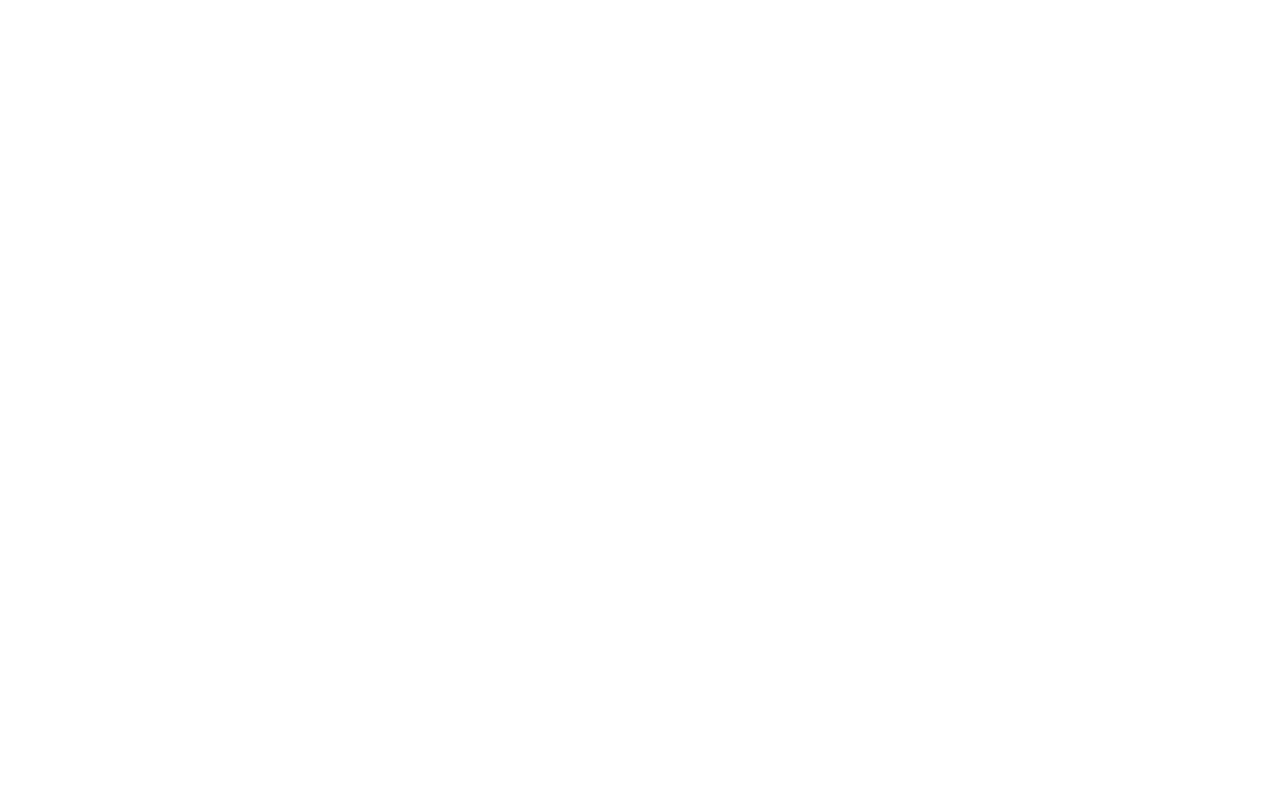
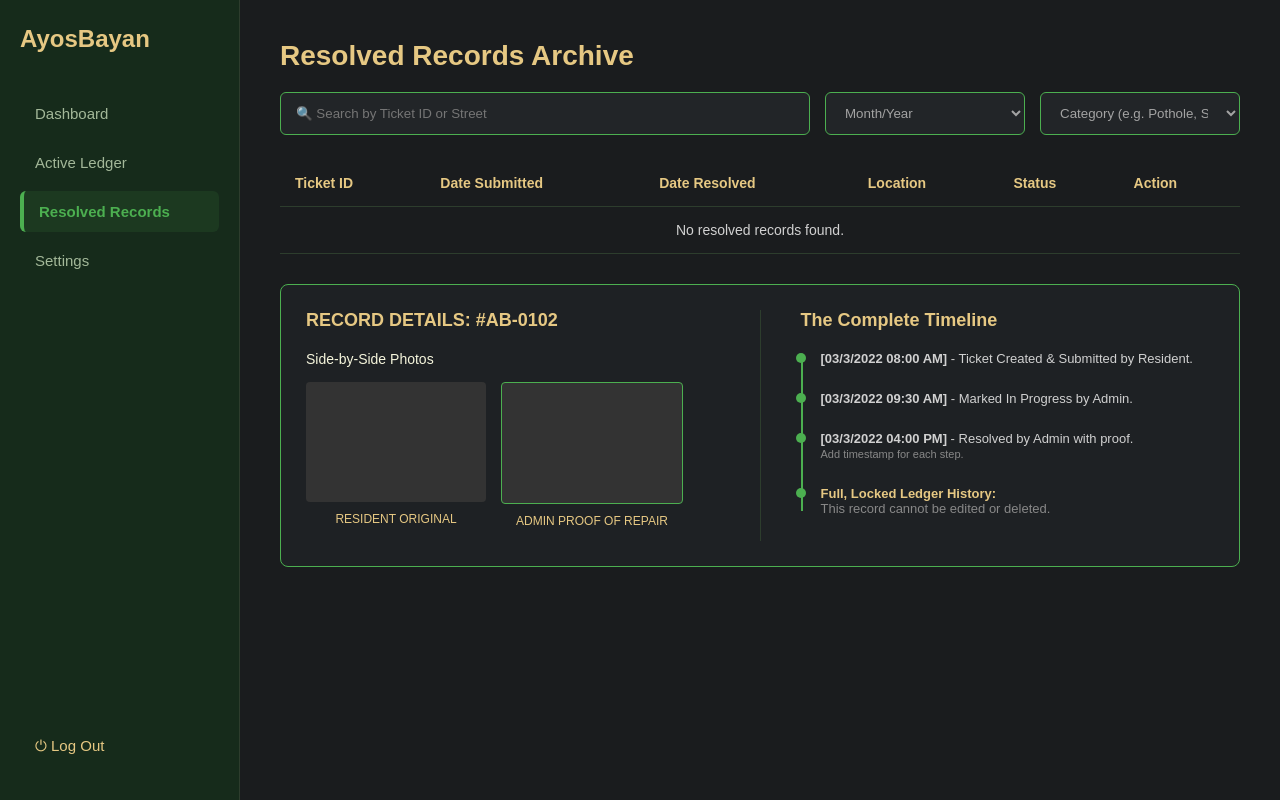
Before and after one commit to lluviaaaa/AyosBayan, a Flask app: page /admin/resolved in a window 1280 px wide. Before the commit the page is empty. Run offline with Flask 3, Linux system fonts and the light colour scheme; data that the repository does not hold is empty; some libraries are stand-ins or nearby versions.

Commit message:
added the resolved reports tab

```diff
--- a/templates/admin_resolved.html
+++ b/templates/admin_resolved.html
@@ -0,0 +1,341 @@
+<!DOCTYPE html>
+<html lang="en">
+<head>
+    <meta charset="UTF-8">
+    <meta name="viewport" content="width=device-width, initial-scale=1.0">
+    <title>AyosBayan - Resolved Records</title>
+    <style>
+        /* --- GLOBAL STYLES --- */
+        body {
+            background-color: #1a1c1e;
+            color: #f5f5dc;
+            font-family: Arial, sans-serif;
+            margin: 0;
+            display: flex;
+            height: 100vh;
+            overflow: hidden;
+        }
+
+        /* --- SIDEBAR NAV --- */
+        .sidebar {
+            width: 240px;
+            background-color: #162b1b;
+            padding: 25px 20px;
+            display: flex;
+            flex-direction: column;
+            box-sizing: border-box;
+            border-right: 1px solid #2d3d2d;
+        }
+
+        .sidebar-brand {
+            font-size: 24px;
+            font-weight: bold;
+            color: #e6c883; /* Gold title */
+            margin-bottom: 40px;
+        }
+
+        .nav-link {
+            color: #a3b899;
+            text-decoration: none;
+            padding: 12px 15px;
+            margin-bottom: 8px;
+            border-radius: 6px;
+            font-size: 15px;
+            display: block;
+            transition: 0.3s;
+        }
+
+        .nav-link:hover {
+            background-color: rgba(255, 255, 255, 0.05);
+        }
+
+        .nav-link.active {
+            color: #4CAF50;
+            font-weight: bold;
+            border-left: 4px solid #4CAF50;
+            background-color: rgba(76, 175, 80, 0.1);
+        }
+
+        .logout-btn {
+            margin-top: auto;
+            color: #e6c883;
+            display: flex;
+            align-items: center;
+            gap: 10px;
+        }
+
+        /* --- MAIN CONTENT --- */
+        .main-content {
+            flex-grow: 1;
+            padding: 40px;
+            background-color: #1a1c1e;
+            overflow-y: auto;
+            box-sizing: border-box;
+            animation: fadeInUp 0.5s ease-out;
+        }
+
+        h1 {
+            color: #e6c883; /* Gold Header */
+            margin-top: 0;
+            font-size: 28px;
+            margin-bottom: 20px;
+        }
+
+        /* --- FILTER BAR --- */
+        .filter-bar {
+            display: flex;
+            gap: 15px;
+            margin-bottom: 25px;
+        }
+
+        .filter-input {
+            background-color: #222528;
+            border: 1px solid #4CAF50;
+            color: #f5f5dc;
+            padding: 12px 15px;
+            border-radius: 6px;
+            flex-grow: 1;
+        }
+
+        .filter-select {
+            background-color: #222528;
+            border: 1px solid #4CAF50;
+            color: #a3a3a3;
+            padding: 12px 15px;
+            border-radius: 6px;
+            width: 200px;
+        }
+
+        /* --- TABLE STYLES --- */
+        table {
+            width: 100%;
+            border-collapse: collapse;
+            margin-bottom: 30px;
+        }
+
+        th, td {
+            padding: 15px;
+            text-align: left;
+            border-bottom: 1px solid #2d3d2d;
+        }
+
+        th {
+            color: #e6c883;
+            font-size: 14px;
+            font-weight: bold;
+        }
+
+        td {
+            font-size: 14px;
+            color: #d1d1d1;
+        }
+
+        .status-badge {
+            background-color: #00c853;
+            color: #121212;
+            padding: 5px 10px;
+            border-radius: 4px;
+            font-weight: bold;
+            font-size: 12px;
+            display: inline-block;
+        }
+
+        .btn-view {
+            background-color: transparent;
+            border: 1px solid #e6c883;
+            color: #e6c883;
+            padding: 6px 12px;
+            border-radius: 4px;
+            cursor: pointer;
+            font-size: 12px;
+        }
+
+        .btn-view:hover {
+            background-color: #e6c883;
+            color: #121212;
+        }
+
+        /* --- RECORD DETAILS PANEL --- */
+        .details-panel {
+            background-color: #1e2124;
+            border: 1px solid #4CAF50;
+            border-radius: 8px;
+            padding: 25px;
+            display: flex;
+            gap: 40px;
+        }
+
+        .details-left {
+            flex: 1;
+        }
+
+        .details-right {
+            flex: 1;
+            border-left: 1px solid #2d3d2d;
+            padding-left: 40px;
+        }
+
+        .panel-title {
+            color: #e6c883;
+            font-size: 18px;
+            font-weight: bold;
+            margin-top: 0;
+            margin-bottom: 20px;
+        }
+
+        .photo-grid {
+            display: flex;
+            gap: 15px;
+        }
+
+        .photo-box {
+            text-align: center;
+            font-size: 12px;
+            color: #e6c883;
+        }
+
+        .photo-placeholder {
+            width: 180px;
+            height: 120px;
+            background-color: #333;
+            border-radius: 4px;
+            margin-bottom: 10px;
+            object-fit: cover;
+        }
+
+        /* --- TIMELINE --- */
+        .timeline {
+            position: relative;
+            padding-left: 20px;
+        }
+
+        .timeline::before {
+            content: '';
+            position: absolute;
+            left: 0;
+            top: 5px;
+            bottom: 5px;
+            width: 2px;
+            background-color: #4CAF50;
+        }
+
+        .timeline-item {
+            position: relative;
+            margin-bottom: 25px;
+            font-size: 13px;
+            color: #d1d1d1;
+        }
+
+        .timeline-item::before {
+            content: '';
+            position: absolute;
+            left: -25px;
+            top: 2px;
+            width: 10px;
+            height: 10px;
+            background-color: #4CAF50;
+            border-radius: 50%;
+        }
+
+        /* Animation */
+        @keyframes fadeInUp {
+            from { opacity: 0; transform: translateY(15px); }
+            to { opacity: 1; transform: translateY(0); }
+        }
+    </style>
+</head>
+<body>
+
+    <div class="sidebar">
+        <div class="sidebar-brand">AyosBayan</div>
+
+        <a href="/admin/dashboard" class="nav-link">Dashboard</a>
+        <a href="/board" class="nav-link">Active Ledger</a>
+        <a href="/admin/resolved" class="nav-link active">Resolved Records</a>
+        <a href="/admin/settings" class="nav-link">Settings</a>
+
+        <a href="/" class="nav-link logout-btn" style="margin-top: auto;">&#x23FB; Log Out</a>
+    </div>
+
+    <div class="main-content">
+        <h1>Resolved Records Archive</h1>
+
+        <div class="filter-bar">
+            <input type="text" class="filter-input" placeholder="&#128269; Search by Ticket ID or Street">
+            <select class="filter-select">
+                <option>Month/Year</option>
+            </select>
+            <select class="filter-select">
+                <option>Category (e.g. Pothole, Streetlight)</option>
+            </select>
+        </div>
+
+        <table>
+            <thead>
+                <tr>
+                    <th>Ticket ID</th>
+                    <th>Date Submitted</th>
+                    <th>Date Resolved</th>
+                    <th>Location</th>
+                    <th>Status</th>
+                    <th>Action</th>
+                </tr>
+            </thead>
+            <tbody>
+                {% for report in reports %}
+                <tr>
+                    <td>{{ report.id }}</td>
+                    <td>{{ report.date_reported }}</td>
+                    <td>{{ report.date_reported }}</td> <td>{{ report.street }}</td>
+                    <td><span class="status-badge">Resolved</span></td>
+                    <td><button class="btn-view">View Record</button></td>
+                </tr>
+                {% else %}
+                <tr>
+                    <td colspan="6" style="text-align: center;">No resolved records found.</td>
+                </tr>
+                {% endfor %}
+            </tbody>
+        </table>
+
+        <div class="details-panel">
+            <div class="details-left">
+                <h3 class="panel-title">RECORD DETAILS: #AB-0102</h3>
+                <p style="font-size: 14px; margin-bottom: 15px;">Side-by-Side Photos</p>
+                <div class="photo-grid">
+                    <div class="photo-box">
+                        <div class="photo-placeholder" style="background-image: url('https://via.placeholder.com/180x120/4CAF50/ffffff?text=Pothole+Original');"></div>
+                        RESIDENT ORIGINAL
+                    </div>
+                    <div class="photo-box">
+                        <div class="photo-placeholder" style="background-image: url('https://via.placeholder.com/180x120/1a1c1e/e6c883?text=Fixed+Road'); border: 1px solid #4CAF50;"></div>
+                        ADMIN PROOF OF REPAIR
+                    </div>
+                </div>
+            </div>
+
+            <div class="details-right">
+                <h3 class="panel-title">The Complete Timeline</h3>
+                <div class="timeline">
+                    <div class="timeline-item">
+                        <strong>[03/3/2022 08:00 AM]</strong> - Ticket Created & Submitted by Resident.
+                    </div>
+                    <div class="timeline-item">
+                        <strong>[03/3/2022 09:30 AM]</strong> - Marked In Progress by Admin.
+                    </div>
+                    <div class="timeline-item">
+                        <strong>[03/3/2022 04:00 PM]</strong> - Resolved by Admin with proof.<br>
+                        <span style="color: #888; font-size: 11px;">Add timestamp for each step.</span>
+                    </div>
+                    <div class="timeline-item" style="color: #e6c883;">
+                        <strong>Full, Locked Ledger History:</strong><br>
+                        <span style="color: #888;">This record cannot be edited or deleted.</span>
+                    </div>
+                </div>
+            </div>
+        </div>
+
+    </div>
+
+</body>
+</html>
```
Also changed, not shown: templates/admin_dashboard.html (+3 -4 lines).
